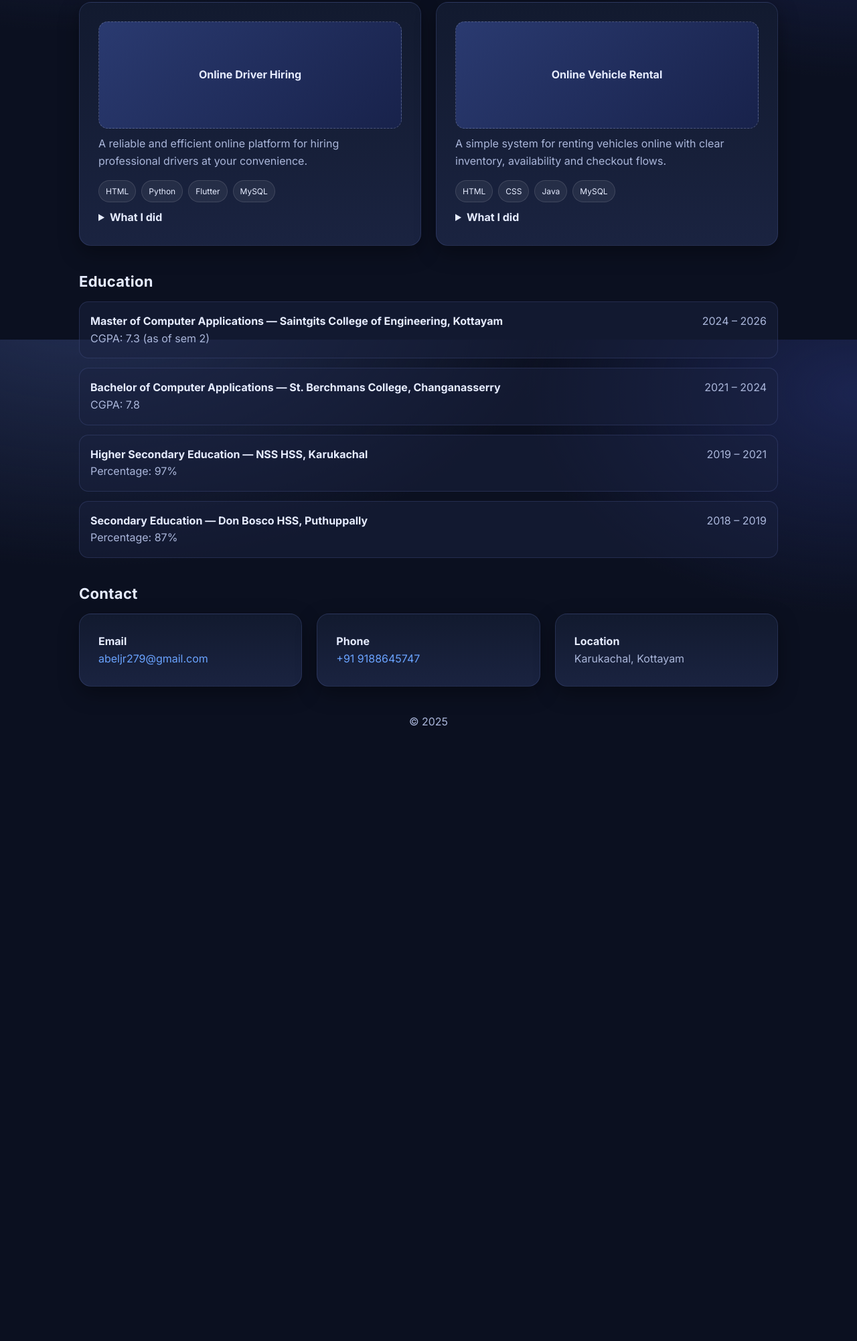
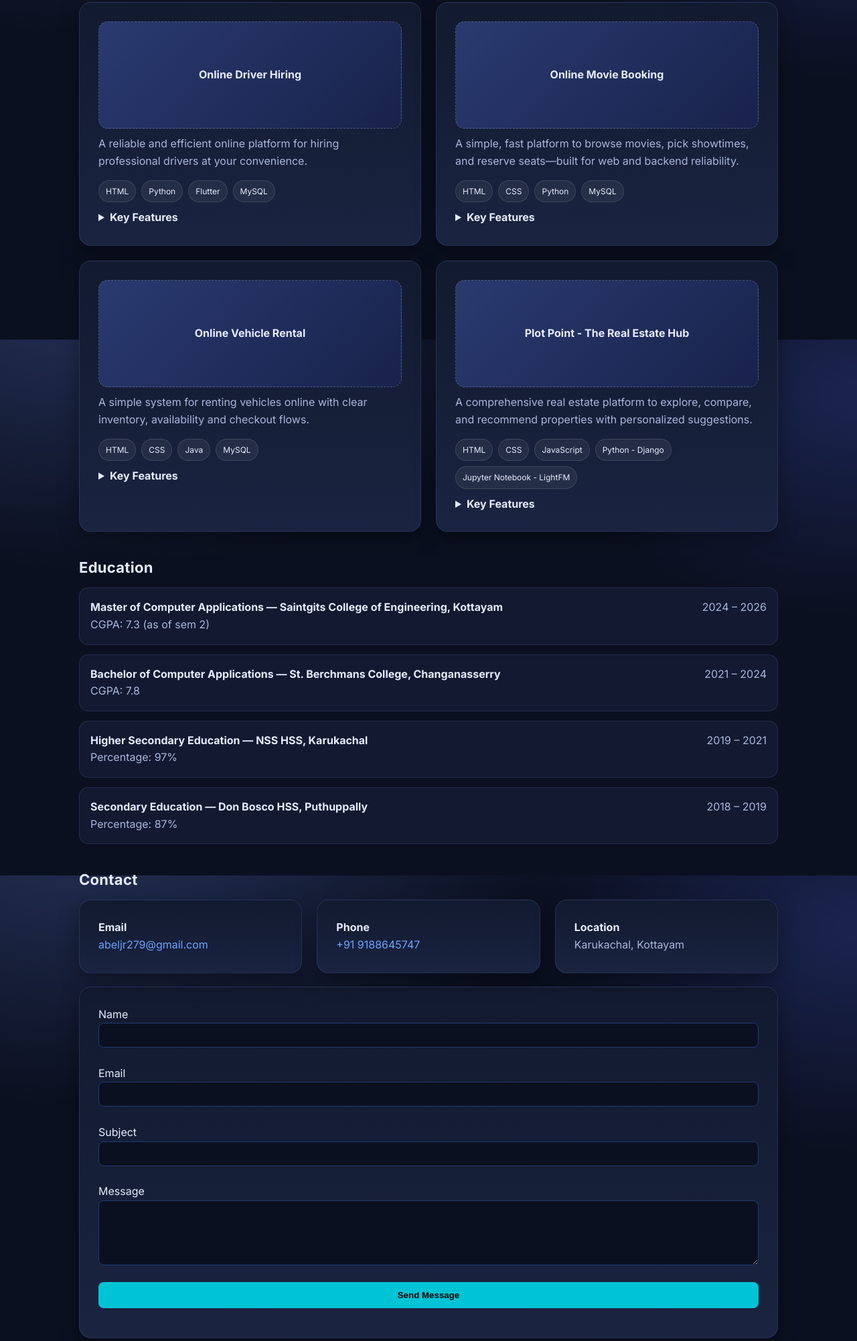
Before and after one commit to abeljohnjacob/Portfolio, a plain HTML site: page index.html in a window 1280 px wide. Shown: the part 1093-3095 px from the top of the page at 67% size. Before the commit the page ends 2232 px from the top, so only its background shows below. Drawn offline with Linux system fonts and the light colour scheme.

Commit message:
Updated contact form design and email integration

```diff
--- a/index.html
+++ b/index.html
@@ -421,7 +421,7 @@
           <p class="muted" style="margin-top:10px">A reliable and efficient online platform for hiring professional drivers at your convenience.</p>
           <div class="stack"><span>HTML</span><span>Python</span><span>Flutter</span><span>MySQL</span></div>
           <details style="margin-top:10px">
-            <summary><strong>What I did</strong></summary>
+            <summary><strong>Key Features</strong></summary>
             <ul>
               <li>Built core booking flows and driver listing views.</li>
               <li>Integrated MySQL data model for users, drivers, and bookings.</li>
@@ -431,11 +431,27 @@
         </article>
 
         <article class="card pad">
+          <div class="thumb">Online Movie Booking</div>
+            <p class="muted" style="margin-top:10px">
+              A simple, fast platform to browse movies, pick showtimes, and reserve seats—built for web and backend reliability.
+            </p>
+          <div class="stack"><span>HTML</span><span>CSS</span><span>Python</span><span>MySQL</span></div>
+          <details style="margin-top:10px">
+            <summary><strong>Key Features</strong></summary>
+            <ul>
+              <li>Implemented core flows: movie listings, showtimes, and interactive seat selection.</li>
+              <li>Designed MySQL schema for movies, theatres, screens, shows, users, and bookings.</li>
+              <li>Built Python backend endpoints and basic admin pages for managing movies and show schedules.</li>
+            </ul>
+          </details>
+        </article>
+
+        <article class="card pad">
           <div class="thumb">Online Vehicle Rental</div>
           <p class="muted" style="margin-top:10px">A simple system for renting vehicles online with clear inventory, availability and checkout flows.</p>
           <div class="stack"><span>HTML</span><span>CSS</span><span>Java</span><span>MySQL</span></div>
           <details style="margin-top:10px">
-            <summary><strong>What I did</strong></summary>
+            <summary><strong>Key Features</strong></summary>
             <ul>
               <li>Designed responsive front‑end with Bootstrap‑like layout grid.</li>
               <li>Implemented Java backend endpoints for rentals and returns.</li>
@@ -443,6 +459,21 @@
             </ul>
           </details>
         </article>
+
+        <article class="card pad">
+          <div class="thumb">Plot Point - The Real Estate Hub</div>
+          <p class="muted" style="margin-top:10px">A comprehensive real estate platform to explore, compare, and recommend properties with personalized suggestions.</p>
+          <div class="stack"><span>HTML</span><span>CSS</span><span>JavaScript</span><span>Python - Django</span><span>Jupyter Notebook - LightFM</span></div>
+          <details style="margin-top:10px">
+            <summary><strong>Key Features</strong></summary>
+            <ul>
+              <li>Developed property listing, search, and filtering modules with Django backend.</li>
+              <li>Created recommendation system in Jupyter Notebook using LightFM for personalized property suggestions.</li>
+              <li>Integrated interactive UI with HTML, CSS, and JavaScript for smooth user experience.</li>
+            </ul>
+          </details>
+        </article>
+
       </div>
     </section>
 
@@ -475,6 +506,22 @@
         <div class="card pad"><strong>Phone</strong><div class="muted"><a href="tel:+919188645747">+91 9188645747</a></div></div>
         <div class="card pad"><strong>Location</strong><div class="muted">Karukachal, Kottayam</div></div>
       </div>
+
+      <div class="card pad" style="margin-top:20px;">
+        <form action="https://formspree.io/f/xandylvq" method="POST">
+          <label for="name">Name</label><br>
+          <input type="text" id="name" name="name" style="width:100%;padding:10px;border-radius:8px;border:1px solid #1f3a6f;background:#0b1020;color:#e6ecff;"><br><br>
+          <label for="email">Email</label><br>
+          <input type="email" id="email" name="email" style="width:100%;padding:10px;border-radius:8px;border:1px solid #1f3a6f;background:#0b1020;color:#e6ecff;"><br><br>
+          <label for="subject">Subject</label><br>
+          <input type="text" id="subject" name="subject" style="width:100%;padding:10px;border-radius:8px;border:1px solid #1f3a6f;background:#0b1020;color:#e6ecff;"><br><br>
+          <label for="message">Message</label><br>
+          <textarea id="message" name="message" rows="5" style="width:100%;padding:10px;border-radius:8px;border:1px solid #1f3a6f;background:#0b1020;color:#e6ecff;"></textarea><br><br>
+          <button type="submit" style="width:100%;padding:12px;border:none;border-radius:8px;background:#00c4d6;color:#000;font-weight:600;cursor:pointer;">
+            Send Message
+          </button>
+        </form>
+      </div>
     </section>
 
     <footer>
```
